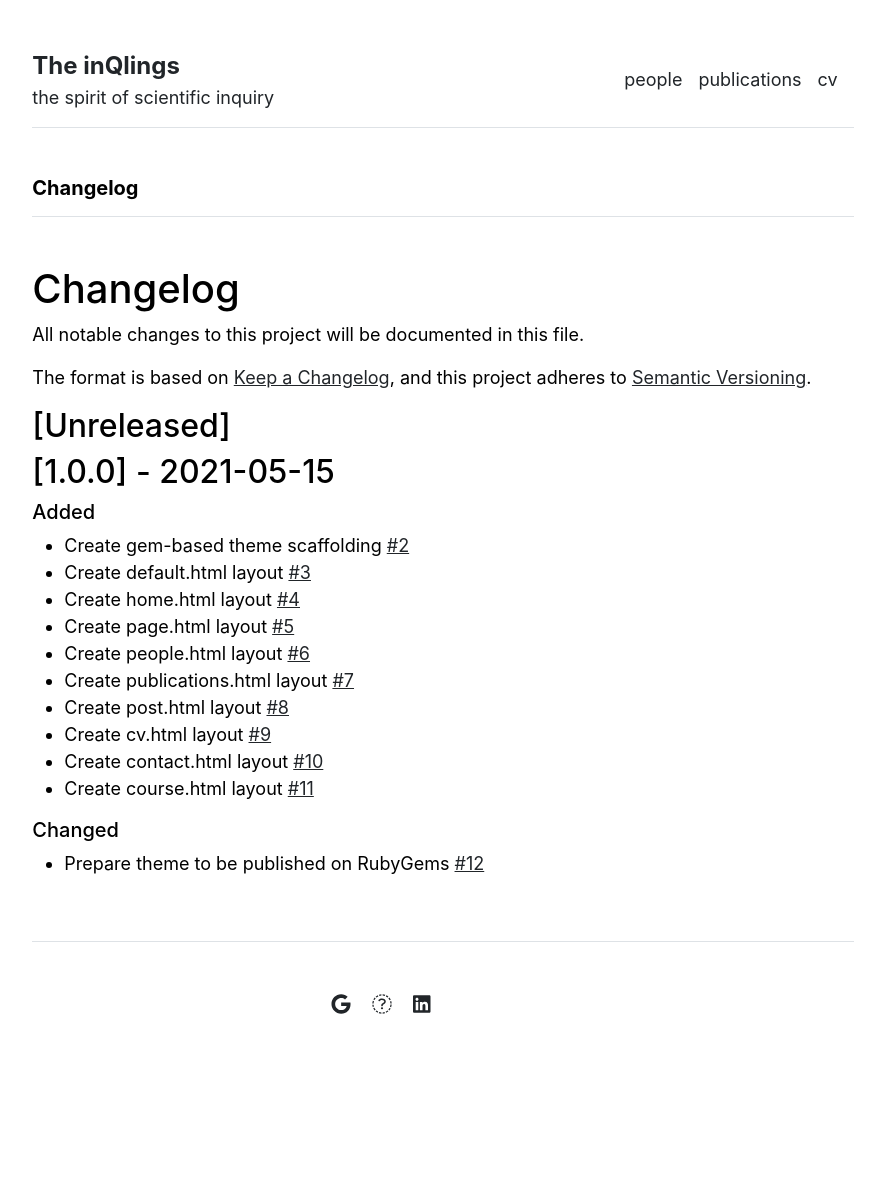
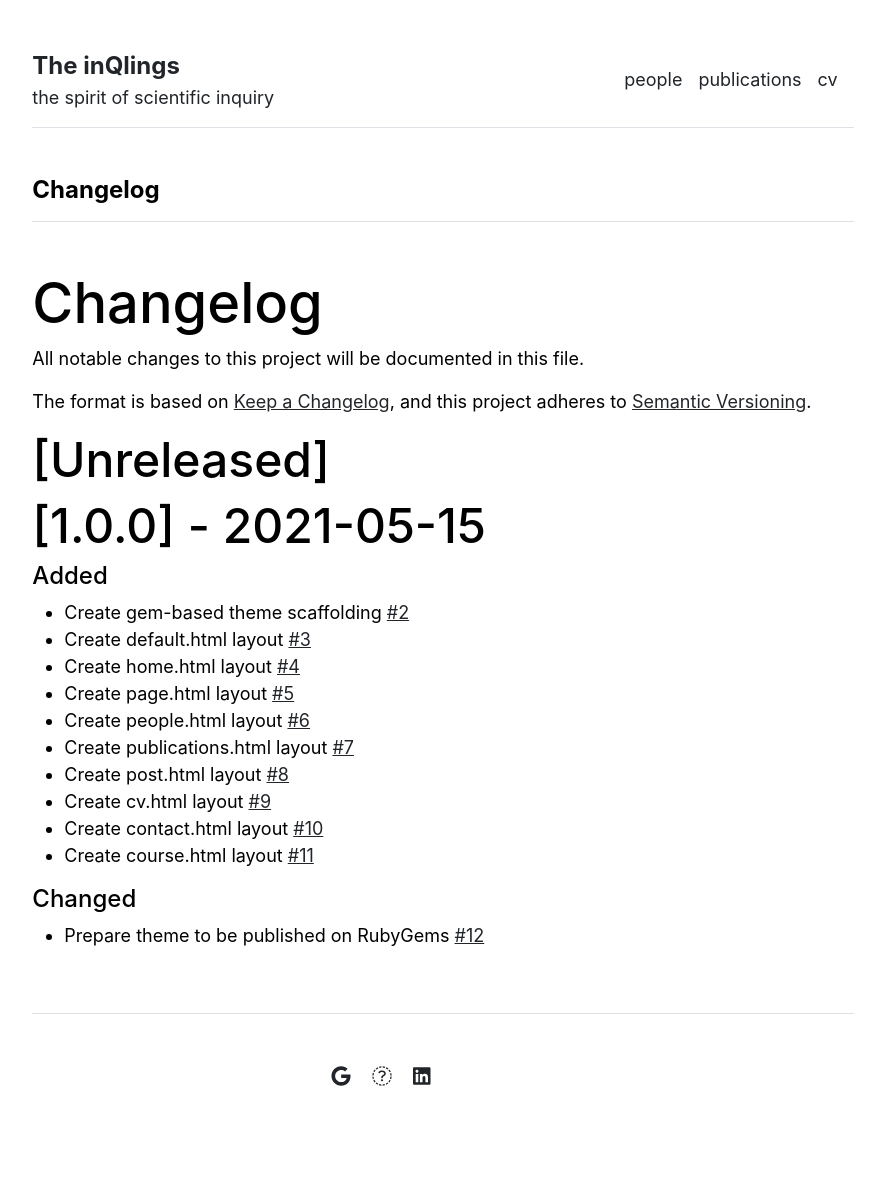
Before and after one commit to nelly-ng/nelly-ng.github.io, a Jekyll site: the page built from CHANGELOG.md, in a window 1280 px wide. Shown: the whole page, without its empty margins (197-1082 px from the left). Built offline with Jekyll 4.4.1, drawn with Linux system fonts in a browser that asks for light colours; our own code applies the rules of GitHub Pages for plain Markdown files; before the commit the page ends 1116 px from its top, so only the background shows below that.

Commit message:
Update main.scss

```diff
--- a/_sass/main.scss
+++ b/_sass/main.scss
@@ -4,9 +4,9 @@ $bodyFont: -apple-system, BlinkMacSystemFont, "Segoe UI", Helvetica, Arial, sans
 $linkColor: #212529 !important;
 
 $bodyFontSize: 18px;
-$heading1Size: 2.5rem;
-$heading2Size: 2rem;
-$heading3Size: 1.25rem;
+$heading1Size: 3.5rem;
+$heading2Size: 3rem;
+$heading3Size: 1.5rem;
 $paragraphFontSize: 1.125rem;
 
 /* Base styles */
```
